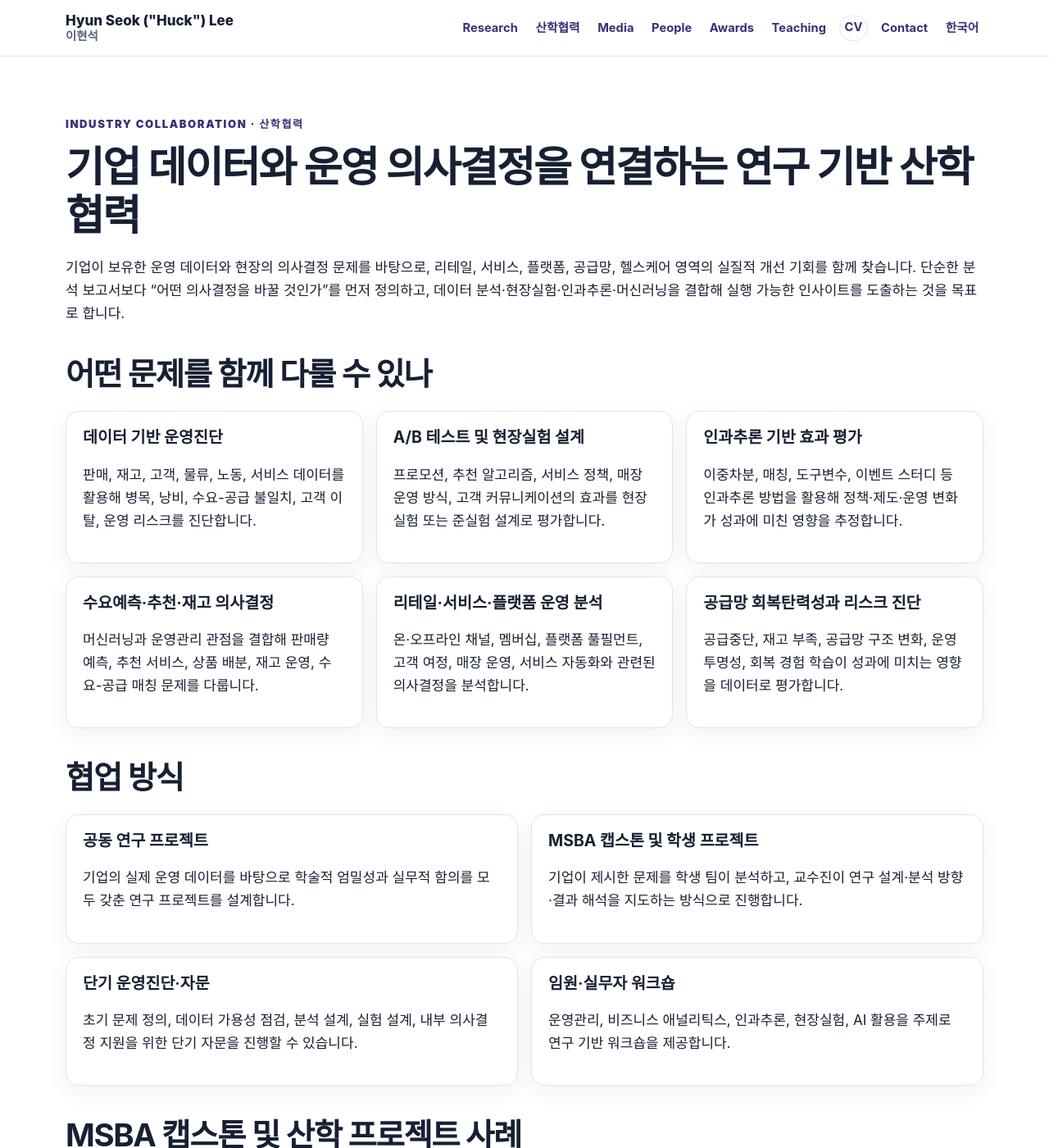
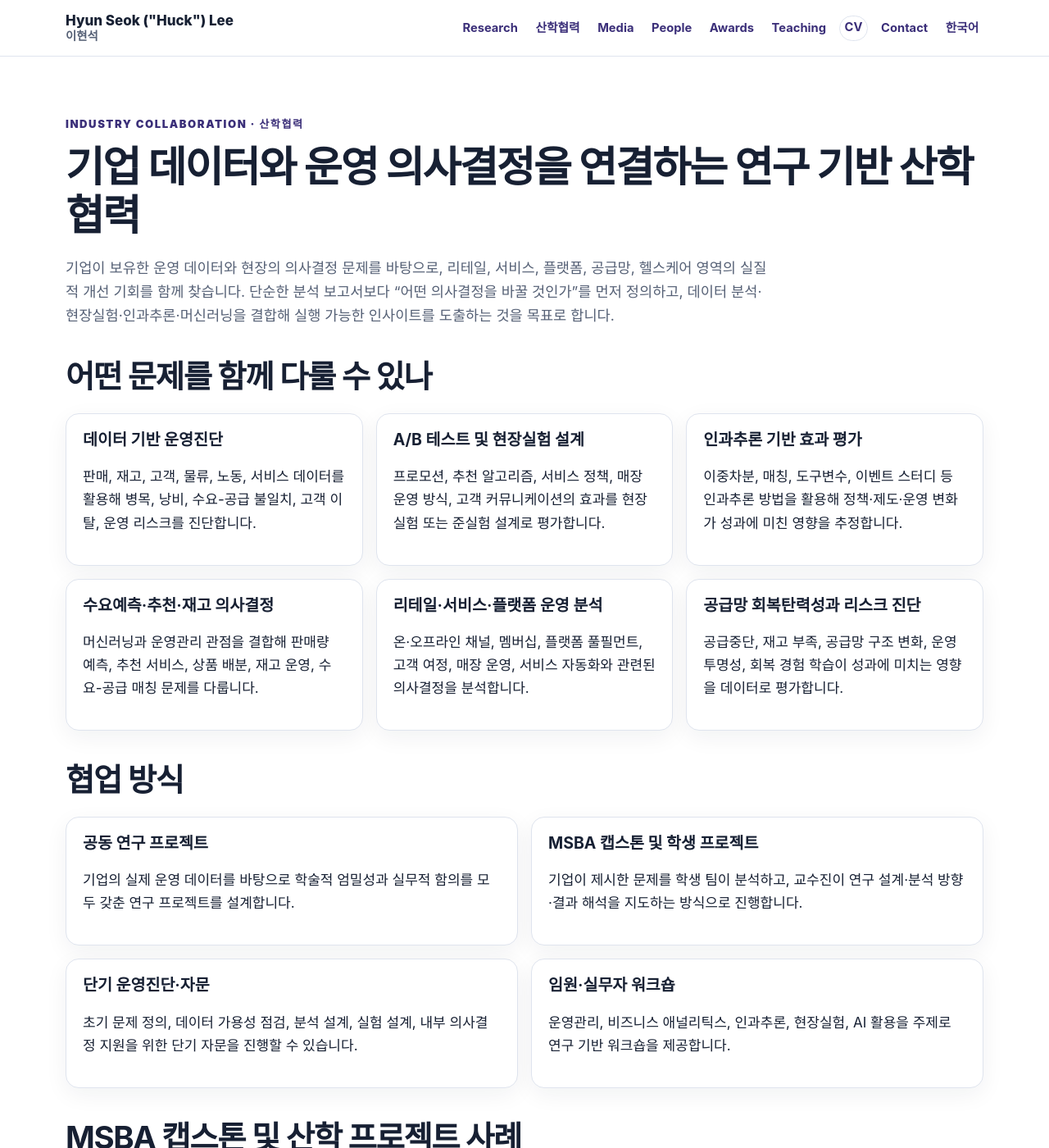
Before and after one commit to lordya2/lordya2.github.io, a Jekyll site: the page built from pages/industry.md, in a window 1280 px wide and 1400 px high. Shown: the whole window at 82% size. Built offline with Jekyll 4.4.1, drawn with Linux system fonts in a browser that asks for light colours.

Commit message:
Add styles for Korean industry collaboration page

```diff
--- a/assets/themes/twitter/css/style.css
+++ b/assets/themes/twitter/css/style.css
@@ -140,6 +140,12 @@ address { font-style: normal; }
 .publication-citation { overflow-wrap: anywhere; }
 .publication-links a { font-weight: 800; }
 .status-badge { display: inline-block; max-width: 100%; padding: .28rem .65rem; border: 1px solid #e5cf8e; border-radius: .65rem; background: #fff8e6; color: #684600; font-size: .95rem; font-weight: 800; line-height: 1.45; overflow-wrap: anywhere; }
+.lead-text { max-width: 860px; color: var(--muted); font-size: 1.1rem; }
+.industry-page .card h3 + p { margin-top: .45rem; }
+.capstone-card { display: flex; flex-direction: column; gap: .75rem; }
+.capstone-card p { margin-bottom: 0; }
+.video-embed { position: relative; width: 100%; aspect-ratio: 16 / 9; margin-top: .35rem; overflow: hidden; border: 1px solid var(--border); border-radius: .85rem; background: var(--bg-soft); }
+.video-embed iframe { position: absolute; inset: 0; width: 100%; height: 100%; border: 0; }
 
 .site-footer { border-top: 1px solid var(--border); background: var(--bg-soft); }
 .site-footer__inner { padding: 2rem 0; color: var(--muted); }
```
